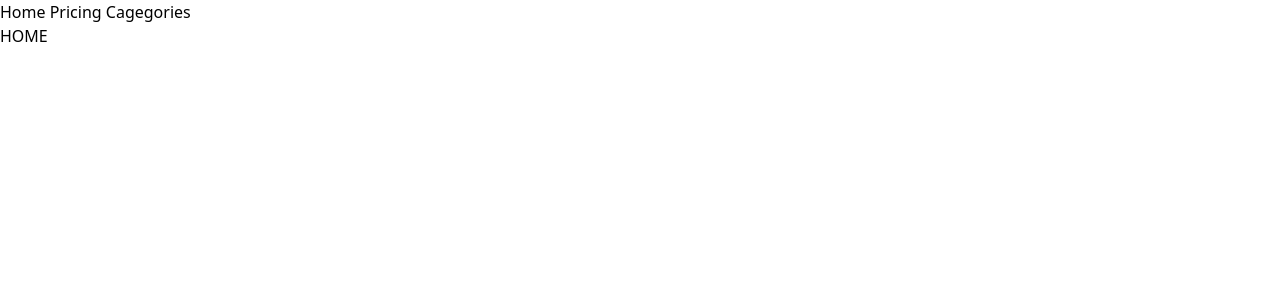
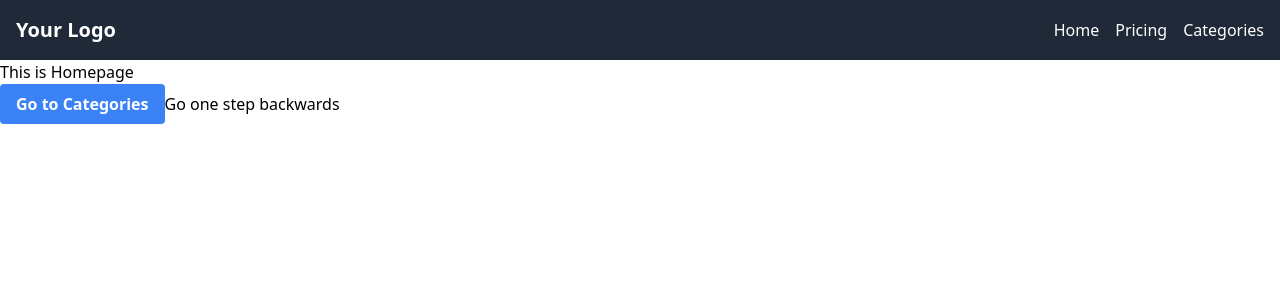
Before and after one commit to memorytao/vite-js, a React (Vite) app: page / in a window 1280 px wide. Shown: the top 300 px of the page. Built offline with nearby package versions, Linux system fonts and the light colour scheme.

Commit message:
Exampale Flow Page

```diff
--- a/src/App.jsx
+++ b/src/App.jsx
@@ -9,7 +9,7 @@ const MainPage = () => {
 };
 
 const App = () => {
-  return <MyForm />;
+  return <MainPage />;
 };
 
 export default App;
--- a/src/main.jsx
+++ b/src/main.jsx
@@ -1,6 +1,8 @@
 import ReactDOM from "react-dom/client";
 // import App from "./App.jsx";
 import "./index.css";
-import App from "./pages/Example/App.jsx";
+import App from './pages/Example/App'
+
+// import App from "./pages/Example/App.jsx";
 
 ReactDOM.createRoot(document.getElementById("root")).render(<App />);
--- a/src/pages/Example/App.jsx
+++ b/src/pages/Example/App.jsx
@@ -4,8 +4,8 @@ import Home from "./Home";
 import PageNav from "./PageNav";
 import Pricing from "./Pricing";
 import Categories from "./Categories";
-import Male from "./Male";
-import Female from "./Femail";
+import Men from "./Male";
+import Women from "./Female";
 
 // import { Login } from "../Login/Login";
 function App() {
@@ -16,8 +16,8 @@ function App() {
         <Route path="/" element={<Home />} />
         <Route path="pricing" element={<Pricing />} />
         <Route path="categories" element={<Categories />}>
-          <Route path="male" element={<Male />} />
-          <Route path="female" element={<Female />} />
+          <Route path="male" element={<Men />} />
+          <Route path="female" element={<Women />} />
         </Route>
         <Route path="*" element={<PageNotFound />} />
       </Routes>
--- a/src/pages/Example/Categories.jsx
+++ b/src/pages/Example/Categories.jsx
@@ -2,8 +2,8 @@ import { NavLink, Outlet } from "react-router-dom";
 export default function Categories() {
   return (
     <>
-      <NavLink to="men"> Men </NavLink>
-      <NavLink to="women"> Women </NavLink>
+      <NavLink to="male"> Men </NavLink>
+      <NavLink to="female"> Women </NavLink>
       <Outlet />
     </>
   );
--- a/src/pages/Example/Femail.jsx
+++ /dev/null
@@ -1,6 +0,0 @@
-const Female = () => {
-  return <p> Female</p>;
-};
-
-
-export default Female;
--- /dev/null
+++ b/src/pages/Example/Female.jsx
@@ -0,0 +1,5 @@
+const Women = () => {
+  return <p> This is for women</p>;
+};
+
+export default Women;
--- a/src/pages/Example/Home.jsx
+++ b/src/pages/Example/Home.jsx
@@ -1,5 +1,7 @@
+import Homepage from "./Homepage";
+
 const Home = () => {
-  return <p> HOME </p>;
+  return <Homepage />;
 };
 
 export default Home;
--- /dev/null
+++ b/src/pages/Example/Homepage.jsx
@@ -0,0 +1,21 @@
+import { Link, useNavigate } from "react-router-dom";
+
+function Homepage() {
+  const navigate = useNavigate();
+
+  return (
+    <>
+      <p> This is Homepage </p>
+      <button
+        onClick={() => navigate("/categories")}
+        className="bg-blue-500 hover:bg-blue-700 text-white font-bold py-2 px-4 rounded"
+      >
+        Go to Categories
+      </button>
+
+      <Link to={navigate(-1)}>Go one step backwards</Link>
+    </>
+  );
+}
+
+export default Homepage;
--- /dev/null
+++ b/src/pages/Example/InputField.jsx
@@ -0,0 +1,38 @@
+import { useState } from 'react';
+
+function InputField() {
+  const [isDisabled, setIsDisabled] = useState(false);
+  const [inputValue, setInputValue] = useState('');
+
+  const handleToggleDisable = () => {
+    setIsDisabled(!isDisabled);
+  };
+
+  const handleInputChange = (e) => {
+    setInputValue(e.target.value);
+  };
+
+  return (
+    <div className="p-4">
+      <input
+        type="text"
+        value={inputValue}
+        onChange={handleInputChange}
+        disabled={isDisabled}
+        className={`
+          border border-gray-300 rounded-md px-4 py-2 focus:outline-none focus:ring-2 focus:ring-green-400
+          ${isDisabled ? 'bg-gray-100 text-gray-500 cursor-not-allowed' : 'bg-white'}
+        `}
+        placeholder="Enter text here"
+      />
+      <button
+        onClick={handleToggleDisable}
+        className="ml-4 px-4 py-2 bg-blue-500 text-white rounded-md hover:bg-blue-600 focus:outline-none focus:ring-2 focus:ring-blue-500"
+      >
+        {isDisabled ? 'Enable' : 'Disable'} Input
+      </button>
+    </div>
+  );
+}
+
+export default InputField;
--- a/src/pages/Example/Male.jsx
+++ b/src/pages/Example/Male.jsx
@@ -1,5 +1,5 @@
-const Male = () => {
-  return <p> Male </p>;
+const Men = () => {
+  return <p> This is for men </p>;
 };
 
-export default Male;
+export default Men;
--- a/src/pages/Example/PageNav.jsx
+++ b/src/pages/Example/PageNav.jsx
@@ -2,11 +2,34 @@ import { Link } from "react-router-dom";
 
 const PageNav = () => {
   return (
-    <>
-      <Link to="/"> Home </Link>
-      <Link to="/pricing"> Pricing </Link>
-      <Link to="/categories"> Cagegories </Link>
-    </>
+    // <>
+    //   <Link to="/"> Home </Link>
+    //   <Link to="pricing"> Pricing </Link>
+    //   <Link to="categories"> Cagegories </Link>
+    // </>
+
+    <nav className="bg-gray-800 p-4">
+      <div className="container mx-auto flex justify-between items-center">
+        <div className="text-white font-bold text-xl">Your Logo</div>
+        <ul className="flex space-x-4">
+          <li>
+            <Link to="/" className="text-white hover:text-gray-300">
+              Home
+            </Link>
+          </li>
+          <li>
+            <Link to="/pricing" className="text-white hover:text-gray-300">
+              Pricing
+            </Link>
+          </li>
+          <li>
+            <Link to="/categories" className="text-white hover:text-gray-300">
+              Categories
+            </Link>
+          </li>
+        </ul>
+      </div>
+    </nav>
   );
 };
 
```
